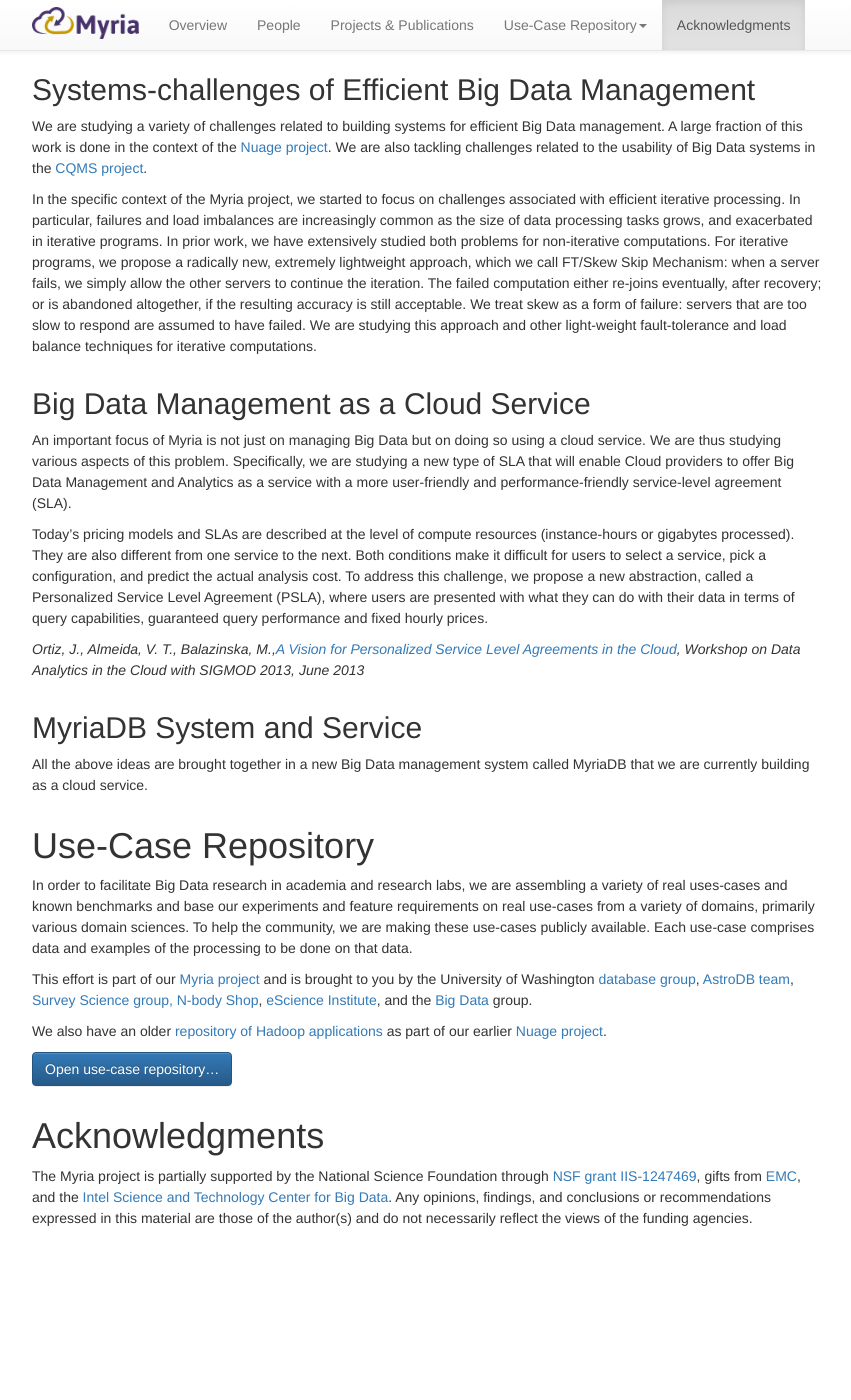
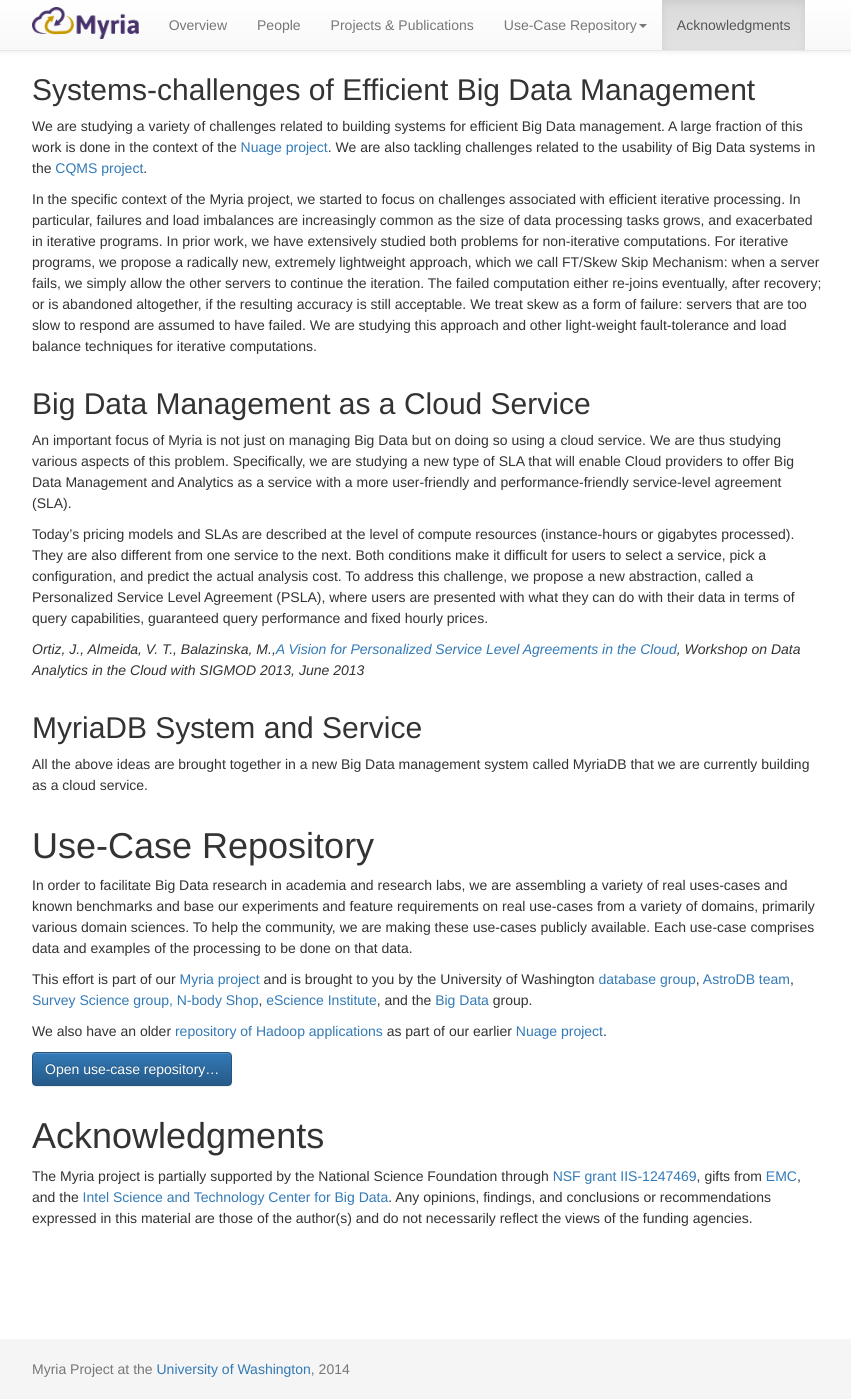
Before and after one commit to uwescience/myria-website, a Jekyll site: the page built from index.markdown, in a window 1280 px wide and 1400 px high, scrolled down 1951 px. Shown: the whole window, without its empty margins (213-1064 px from the left). Built offline with Jekyll 4.4.1, drawn with Linux system fonts in a browser that asks for light colours; nearby versions of some CDN libraries; Markdown is read by kramdown in place of the engine named in the settings; before the commit the page ends 3290 px from its top, so only the background shows below that.

Commit message:
Improve style, add footer

```diff
--- a/_layouts/default.html
+++ b/_layouts/default.html
@@ -48,7 +48,14 @@
 
       <div class="container">
         {{ content }}
-      </div> <!-- /container -->
+      </div>
+
+      <div id="footer">
+        <div class="container">
+          <p class="text-muted credit">Myria Project at the <a href="http://www.washington.edu/">University of Washington</a>, 2014</p>
+        </div>
+      </div>
+
       <script src="https://code.jquery.com/jquery-1.10.2.min.js"></script>
       <script src="//netdna.bootstrapcdn.com/bootstrap/3.1.0/js/bootstrap.min.js"></script>
     </body>
--- a/css/main.css
+++ b/css/main.css
@@ -29,3 +29,22 @@
 ul.nav li.dropdown:hover > ul.dropdown-menu {
     display: block;
 }
+
+#footer {
+	margin-top: 100px;
+	background-color: #f5f5f5;
+	height: 60px;
+}
+
+.container .credit {
+    margin: 20px 0;
+}
+
+@media (max-width: 767px) {
+#footer {
+  margin-left: -20px;
+  margin-right: -20px;
+  padding-left: 20px;
+  padding-right: 20px;
+}
+}
--- a/index.markdown
+++ b/index.markdown
@@ -53,6 +53,3 @@
 <h1 id="ack">Acknowledgments</h1>
 
 The Myria project is partially supported by the National Science Foundation through [NSF grant IIS-](http://www.nsf.gov/awardsearch/showAward.do?AwardNumber=1247469)[1247469](https://www.fastlane.nsf.gov/researchadmin/viewProposalStatusDetails.do?propId=1247469&amp;performOrg=U of Washington "View Status for Proposal Number 1247469"), gifts from [EMC](http://www.emc.com), and the [Intel Science and Technology Center for Big Data](http://istc-bigdata.org). Any opinions, findings, and conclusions or recommendations expressed in this material are those of the author(s) and do not necessarily reflect the views of the funding agencies.
-
-<div style="height: 100px">
-</div>
```
